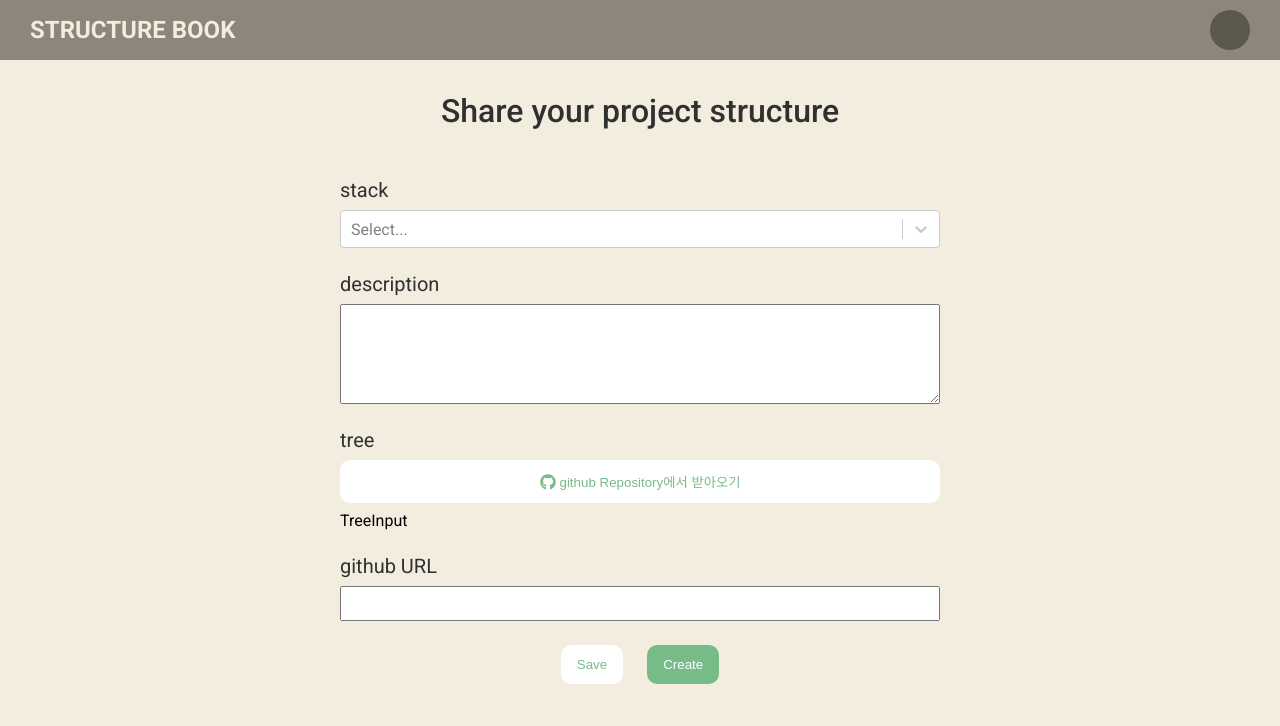
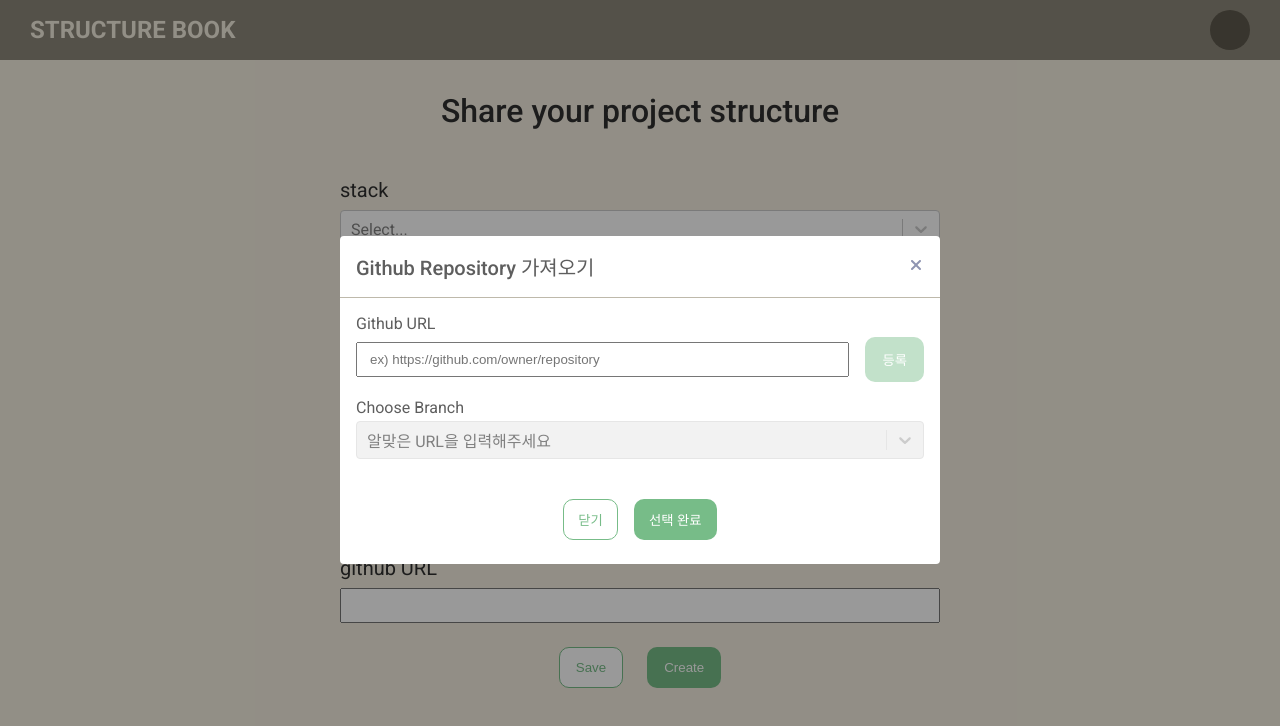
Before and after one commit to dohye1/structure-book, a Next.js app: page /create in a window 1280 px wide. Both pictures are taken after a click on the button "github Repository에서 받아오기". Shown: the top 726 px of the page. Built offline with nearby package versions, Linux system fonts and the light colour scheme.

Commit message:
:sparkles: get github tree

```diff
--- a/package.json
+++ b/package.json
@@ -12,12 +12,16 @@
     "@emotion/react": "^11.10.6",
     "@emotion/styled": "^11.10.6",
     "@next/font": "13.1.6",
+    "@octokit/auth-app": "^4.0.9",
+    "@octokit/auth-token": "^3.0.3",
+    "@octokit/rest": "^19.0.7",
     "@types/node": "18.14.0",
     "@types/react": "18.0.28",
     "@types/react-dom": "18.0.11",
     "eslint": "8.34.0",
     "eslint-config-next": "13.1.6",
     "next": "13.1.6",
+    "octokit": "^2.0.14",
     "react": "18.2.0",
     "react-dom": "18.2.0",
     "react-select": "^5.7.0",
--- a/src/component/Button.tsx
+++ b/src/component/Button.tsx
@@ -22,6 +22,8 @@ const Container = styled.button<{ size?: ButtonSize; isFilled?: boolean }>`
     justify-content: center;
     column-gap: 4px;
     cursor: pointer;
+    box-sizing: border-box;
+    border: 1px solid transparent;
     ${size === "small" &&
     css`
       padding: 10px 14px;
@@ -34,10 +36,20 @@ const Container = styled.button<{ size?: ButtonSize; isFilled?: boolean }>`
       ? css`
           background-color: ${theme.palette.green2};
           color: ${theme.palette.white};
+          &:disabled {
+            background-color: ${theme.palette.green7};
+            cursor: default;
+          }
         `
       : css`
           background-color: ${theme.palette.white};
           color: ${theme.palette.green2};
+          border: 1px solid ${theme.palette.green2};
+          &:disabled {
+            color: ${theme.palette.green7};
+            border: 1px solid ${theme.palette.green7};
+            cursor: default;
+          }
         `}
   `}
 `;
--- /dev/null
+++ b/src/component/Create/GithubModal.tsx
@@ -0,0 +1,227 @@
+import React, { useRef, useState } from "react";
+import styled from "@emotion/styled";
+import { css } from "@emotion/react";
+import Modal from "../Modal";
+import SVG from "../SVG";
+import { Octokit } from "@octokit/rest";
+import Select from "react-select";
+import Button from "../Button";
+
+type Props = {
+  onClose: (args?: GithubTreeRequestArgs) => void;
+};
+
+const GITHUB_REGEX = /https:\/\/github.com\/(.*)\/(.*)/;
+
+export default function GithubModal({ onClose }: Props) {
+  const [branchOptions, setBranchOptions] = useState<Option[]>([]);
+  const [githubURL, setGithubURL] = useState<string>("");
+  const [selectedBranch, setSelectedBranch] = useState<Option>();
+  const [error, setError] = useState("");
+  const githubRef = useRef<GithubTreeRequestArgs>();
+
+  const validationCheck = GITHUB_REGEX.test(githubURL);
+
+  const onRetrieveGithubBranch = async () => {
+    const result = GITHUB_REGEX.exec(githubURL);
+    if (result) {
+      const owner = result[1];
+      const repository = result[2];
+      try {
+        if (owner && repository) {
+          const octokit = new Octokit();
+          octokit.rest.repos
+            .listBranches({
+              owner,
+              repo: repository,
+            })
+            .then((res) => {
+              const branchList = res.data.map((branch) => ({
+                label: branch.name,
+                value: branch.commit.sha,
+              }));
+              const initialBranch = branchList[0];
+              setBranchOptions(branchList);
+              setSelectedBranch(initialBranch);
+              githubRef.current = {
+                owner,
+                repo: repository,
+                branch: initialBranch,
+              };
+            })
+            .catch((error) => {
+              if (error.message === "Not Found") {
+                setError("접근할 수 없는 저장소입니다.");
+              }
+            });
+        }
+      } catch (error) {
+        console.log(error);
+      }
+    }
+  };
+
+  return (
+    <Modal onClose={onClose}>
+      <Container>
+        <Header>
+          <Title>Github Repository 가져오기</Title>
+          <CloseButton onClick={() => onClose()}>
+            <SVG name="close" />
+          </CloseButton>
+        </Header>
+        <Form>
+          <Item>
+            <Label>Github URL </Label>
+
+            <InputWrapper>
+              <Input
+                placeholder="ex) https://github.com/owner/repository"
+                value={githubURL}
+                onChange={(e) => {
+                  if (!!error) {
+                    setError("");
+                  }
+                  setGithubURL(e.target.value);
+                }}
+                isError={!!error}
+              />
+              <Button
+                onClick={onRetrieveGithubBranch}
+                disabled={!validationCheck}
+              >
+                등록
+              </Button>
+            </InputWrapper>
+            {error && <Error>{error}</Error>}
+          </Item>
+          <Item>
+            <Label>Choose Branch</Label>
+            <Select
+              isDisabled={!branchOptions.length}
+              options={branchOptions}
+              value={selectedBranch}
+              onChange={(value) => setSelectedBranch(value as Option)}
+              placeholder="알맞은 URL을 입력해주세요"
+            />
+          </Item>
+        </Form>
+        <Footer>
+          <Button onClick={() => onClose()} size="small" isFilled={false}>
+            닫기
+          </Button>
+          <Button
+            size="small"
+            onClick={() => {
+              if (githubRef.current && selectedBranch) {
+                onClose({
+                  ...githubRef.current,
+                  branch: selectedBranch,
+                });
+              }
+            }}
+          >
+            선택 완료
+          </Button>
+        </Footer>
+      </Container>
+    </Modal>
+  );
+}
+
+const Container = styled.div`
+  ${({ theme }) => css`
+    width: 600px;
+    background-color: ${theme.palette.white};
+    border-radius: 4px;
+  `}
+`;
+
+const CloseButton = styled.div`
+  ${({ theme }) => css`
+    cursor: pointer;
+  `}
+`;
+
+const Header = styled.div`
+  ${({ theme }) => css`
+    width: 100%;
+    padding: 16px;
+    display: flex;
+    align-items: center;
+    justify-content: space-between;
+    border-bottom: 1px solid ${theme.palette.beige4};
+  `}
+`;
+
+const Title = styled.p`
+  ${({ theme }) => css`
+    font-size: 20px;
+    font-weight: 500;
+    color: ${theme.palette.gray2};
+  `}
+`;
+
+const Form = styled.div`
+  ${({ theme }) => css`
+    display: flex;
+    flex-direction: column;
+    padding: 16px;
+    row-gap: 16px;
+    width: 100%;
+  `}
+`;
+
+const Item = styled.div`
+  ${({ theme }) => css`
+    display: flex;
+    flex-direction: column;
+    row-gap: 4px;
+  `}
+`;
+
+const Label = styled.div`
+  ${({ theme }) => css`
+    font-size: 16px;
+    font-weight: 400;
+    color: ${theme.palette.gray2};
+  `}
+`;
+
+const Error = styled.p`
+  ${({ theme }) => css`
+    font-size: 12px;
+    font-weight: 400;
+    color: ${theme.palette.red4};
+  `}
+`;
+
+const InputWrapper = styled.div`
+  ${({ theme }) => css`
+    display: flex;
+    align-items: center;
+    column-gap: 16px;
+  `}
+`;
+
+const Input = styled.input<{ isError?: boolean }>`
+  ${({ theme, isError }) => css`
+    padding: 8px 12px;
+    flex: 1;
+    ${isError &&
+    css`
+      border: 1px solid ${theme.palette.red3};
+    `}
+  `}
+`;
+
+const Footer = styled.div`
+  ${({ theme }) => css`
+    display: flex;
+    align-items: center;
+    justify-content: center;
+    column-gap: 16px;
+    width: 100%;
+    padding: 24px 0;
+  `}
+`;
--- /dev/null
+++ b/src/component/Modal.tsx
@@ -0,0 +1,26 @@
+import React, { ReactNode } from "react";
+import styled from "@emotion/styled";
+import { css } from "@emotion/react";
+
+type Props = {
+  onClose: () => void;
+  children: ReactNode;
+};
+
+export default function Modal({ children, ...args }: Props) {
+  return <Container {...args}>{children}</Container>;
+}
+
+const Container = styled.div`
+  ${({ theme }) => css`
+    position: fixed;
+    top: 0;
+    left: 0;
+    width: 100%;
+    height: 100%;
+    background-color: rgba(0, 0, 0, 0.4);
+    display: flex;
+    align-items: center;
+    justify-content: center;
+  `}
+`;
--- a/src/component/SVG.tsx
+++ b/src/component/SVG.tsx
@@ -1,7 +1,7 @@
 /* eslint-disable react/jsx-key */
 import { cloneElement, useMemo } from "react";
 
-type SVGName = "search" | "github";
+type SVGName = "search" | "github" | "close";
 
 type Props = {
   name: SVGName;
@@ -40,6 +40,21 @@ function SVG({ name, fill }: Props) {
               />,
             ],
           };
+        case "close":
+          return {
+            viewBoxWidth: 16,
+            viewBoxHeight: 16,
+            width: 16,
+            height: 16,
+            elements: [
+              <path
+                fill-rule="evenodd"
+                clip-rule="evenodd"
+                d="M9.41 8L12.7 4.71C12.89 4.53 13 4.28 13 4C13 3.45 12.55 3 12 3C11.72 3 11.47 3.11 11.29 3.29L8 6.59L4.71 3.29C4.53 3.11 4.28 3 4 3C3.45 3 3 3.45 3 4C3 4.28 3.11 4.53 3.29 4.71L6.59 8L3.3 11.29C3.11 11.47 3 11.72 3 12C3 12.55 3.45 13 4 13C4.28 13 4.53 12.89 4.71 12.71L8 9.41L11.29 12.7C11.47 12.89 11.72 13 12 13C12.55 13 13 12.55 13 12C13 11.72 12.89 11.47 12.71 11.29L9.41 8Z"
+                fill={fill || "#8F95B2"}
+              />,
+            ],
+          };
       }
     }, [name, fill]);
 
--- a/src/pages/create.tsx
+++ b/src/pages/create.tsx
@@ -4,7 +4,10 @@ import { css } from "@emotion/react";
 import Select from "react-select";
 import Button from "@/component/Button";
 import TreeInput from "@/component/Create/TreeInput";
+import { Octokit } from "@octokit/rest";
 import SVG from "@/component/SVG";
+import { useState } from "react";
+import GithubModal from "@/component/Create/GithubModal";
 
 const MOCK_OPTION = [
   { label: "React", value: 1 },
@@ -12,8 +15,35 @@ const MOCK_OPTION = [
   { label: "Vue", value: 3 },
 ];
 
+const onRetrieveGithubTreeInfo = async (args: GithubTreeRequestArgs) => {
+  const octokit = new Octokit();
+
+  const requestConfig = {
+    owner: args.owner,
+    repo: args.repo,
+    tree_sha: args.branch.value,
+    recursive: "1",
+  };
+
+  octokit.rest.git.getTree(requestConfig).then(({ data }) => {
+    console.log(data);
+    // handle data
+  });
+};
+
 export default function Create() {
+  const [showGithubModal, setShowGithubModal] = useState(false);
+
+  const onOpenModal = () => setShowGithubModal(true);
+  const onCloseModal = (args?: GithubTreeRequestArgs) => {
+    setShowGithubModal(false);
+    if (args) {
+      onRetrieveGithubTreeInfo(args);
+    }
+  };
+
   return (
+    <>
       <Container>
         <Form>
           <Title>Share your project structure</Title>
@@ -27,7 +57,7 @@ export default function Create() {
           </Item>
           <Item>
             <Label>tree</Label>
-          <Button isFilled={false}>
+            <Button isFilled={false} onClick={onOpenModal}>
               <SVG name="github" fill="#77bc88" />
               github Repository에서 받아오기
             </Button>
@@ -43,6 +73,8 @@ export default function Create() {
           </ButtonWrapper>
         </Form>
       </Container>
+      {showGithubModal && <GithubModal onClose={onCloseModal} />}
+    </>
   );
 }
 
@@ -62,6 +94,7 @@ const Title = styled.div`
     margin-bottom: 24px;
   `}
 `;
+
 const Form = styled.div`
   ${({ theme }) => css`
     display: flex;
--- a/src/styles/theme.ts
+++ b/src/styles/theme.ts
@@ -20,6 +20,10 @@ const palette = {
   green8: "#d1e8d7",
   green9: "#e0f0e4",
   green10: "#eff7f1",
+  red1: "#aa2e25",
+  red2: "#c3352b",
+  red3: "#db3c30",
+  red4: "#f44336",
 } as const;
 
 const spacing = {};
```
Also changed, not shown: src/types/index.d.ts (added, +14 -0 lines), 1 other file (tests, documents, lock files or other folders). Lines whose indentation alone changed are shown as unchanged.
